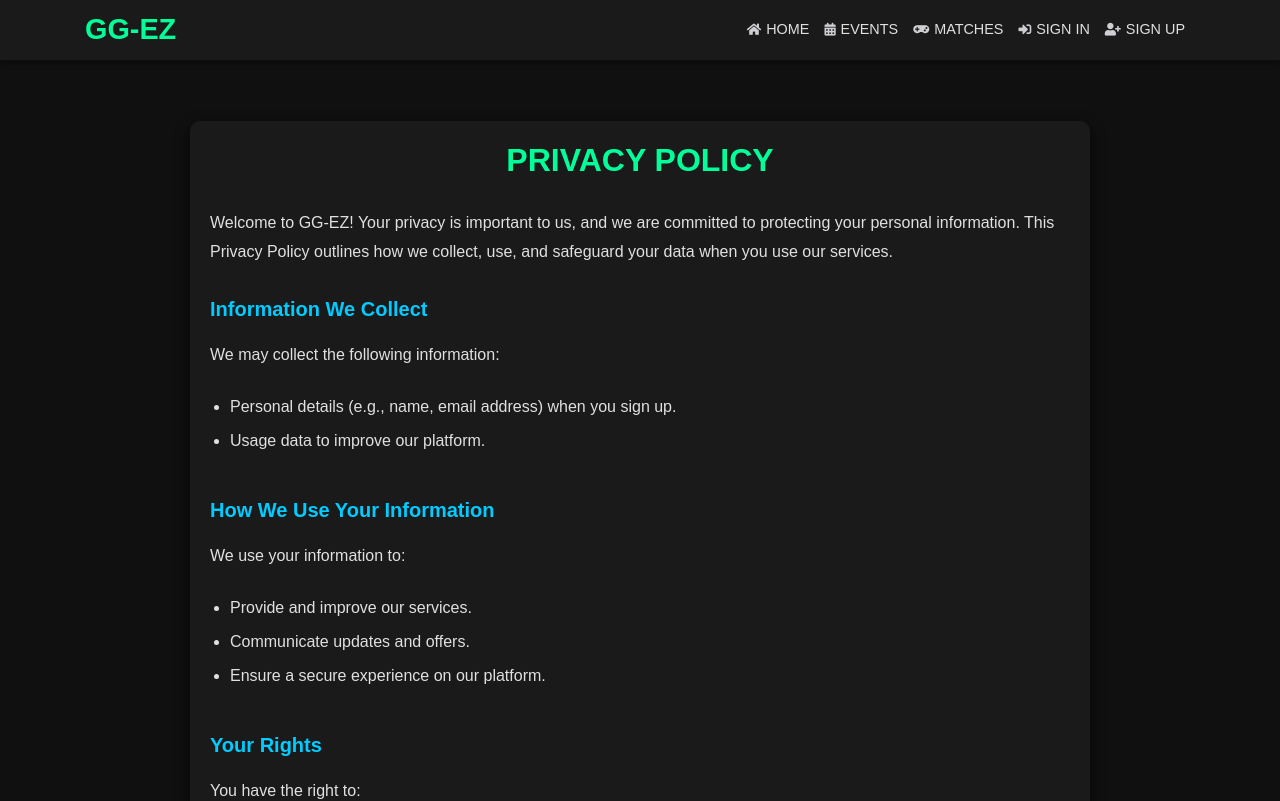
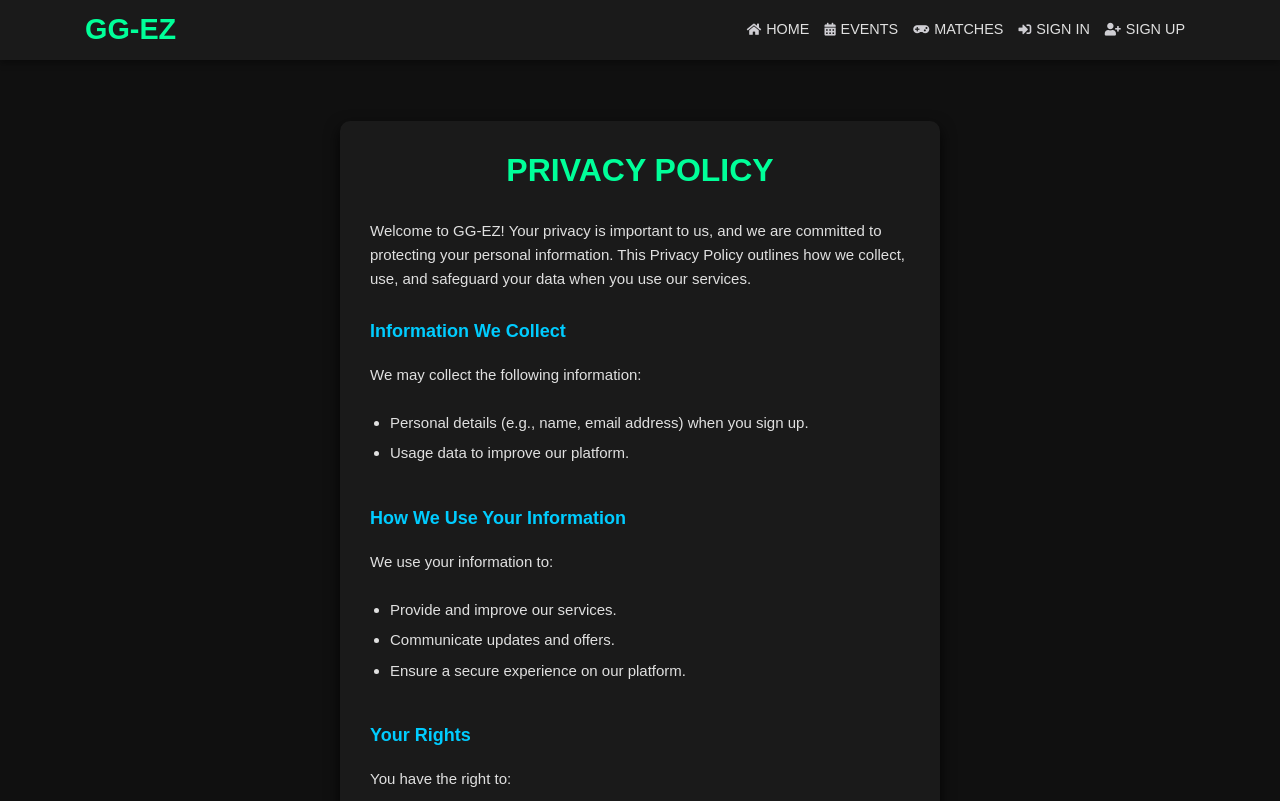
Before and after one commit to Lufisz/GG-EZ, a React (Create React App) app: page /privacy-policy in a window 1280 px wide. Shown: the top 801 px of the page. Built offline with nearby package versions, Linux system fonts and the light colour scheme; no server answers.

Commit message:
Add toast notifications for CRUD operations in MatchesAdmin and improve Legal Pages container styling.

```diff
--- a/src/components/admin/MatchesAdmin.js
+++ b/src/components/admin/MatchesAdmin.js
@@ -1,6 +1,7 @@
 import React, { useState, useEffect } from "react";
 import axios from "axios";
 import styles from "../../styles/admin/AdminShared.module.css";
+import CustomToast from "../../components/CustomToast";
 
 // MatchesAdmin Component: Manages and displays matches in the admin panel
 const MatchesAdmin = () => {
@@ -12,6 +13,11 @@
   const [currentMatch, setCurrentMatch] = useState(null);
   const [nextPage, setNextPage] = useState(null);
   const [previousPage, setPreviousPage] = useState(null);
+
+  // Toast state
+  const [showToast, setShowToast] = useState(false);
+  const [toastMessage, setToastMessage] = useState("");
+  const [toastType, setToastType] = useState("success");
 
   // Fetch matches when the component mounts
   useEffect(() => {
@@ -51,6 +57,9 @@
         setFilteredMatches([]);
       }
     } catch (err) {
+      setToastMessage("Failed to fetch matches.");
+      setToastType("error");
+      setShowToast(true);
       console.error("Error fetching matches:", err.response || err.message);
       setMatches([]);
       setFilteredMatches([]);
@@ -78,7 +87,13 @@
         await axios.delete(`matches/${matchId}`);
         setMatches(matches.filter((match) => match.id !== matchId));
         setFilteredMatches(filteredMatches.filter((match) => match.id !== matchId));
+        setToastMessage("Match deleted successfully.");
+        setToastType("success");
+        setShowToast(true);
       } catch (err) {
+        setToastMessage("Failed to delete match.");
+        setToastType("error");
+        setShowToast(true);
         console.error("Error deleting match:", err.response || err.message);
       }
     }
@@ -89,12 +104,19 @@
     try {
       if (match.id) {
         await axios.put(`matches/${match.id}/`, match);
+        setToastMessage("Match updated successfully.");
       } else {
         await axios.post("matches/", match);
+        setToastMessage("Match added successfully.");
       }
+      setToastType("success");
+      setShowToast(true);
       fetchMatches();
       setIsEditing(false);
     } catch (err) {
+      setToastMessage("Failed to save match.");
+      setToastType("error");
+      setShowToast(true);
       console.error("Error saving match:", err.response || err.message);
     }
   };
@@ -116,6 +138,12 @@
 
   return (
     <>
+      <CustomToast
+        show={showToast}
+        onClose={() => setShowToast(false)}
+        message={toastMessage}
+        type={toastType}
+      />
       {/* Display the matches table or the edit form */}
       {!isEditing ? (
         <div className={styles.Container}>
--- a/src/styles/footer/LegalPages.module.css
+++ b/src/styles/footer/LegalPages.module.css
@@ -2,14 +2,15 @@
 .LegalContainer {
     display: flex;
     flex-direction: column;
-    align-items: center; /* Center-align headers and any centered content */
+    align-items: flex-start;
+    justify-content: center;
     margin: 40px auto;
-    max-width: 900px;
+    max-width: 600px;
     width: 100%;
     background-color: #1a1a1a;
     border-radius: 10px;
     box-shadow: 0 6px 15px rgba(0, 0, 0, 0.8);
-    padding: 20px;
+    padding: 30px;
     box-sizing: border-box;
     color: #e0e0e0;
 }
@@ -22,11 +23,12 @@
     margin-bottom: 20px;
     text-transform: uppercase;
     text-align: center; /* Center-align main titles */
+    width: 100%;
 }
 
 /* Styling for Section Titles */
 .SectionTitle {
-    font-size: 20px;
+    font-size: 18px;
     font-weight: bold;
     color: #00ccff;
     margin: 20px 0 10px;
@@ -36,8 +38,8 @@
 
 /* Styling for General Text */
 .Text {
-    font-size: 16px;
-    line-height: 1.8;
+    font-size: 15px;
+    line-height: 1.6;
     color: #e0e0e0;
     margin: 10px 0;
     text-align: left; /* Left-align general text */
@@ -65,7 +67,7 @@
 }
 
 .List li {
-    font-size: 16px;
+    font-size: 15px;
     color: #e0e0e0;
-    margin-bottom: 10px;
+    margin-bottom: 8px;
 }
```
